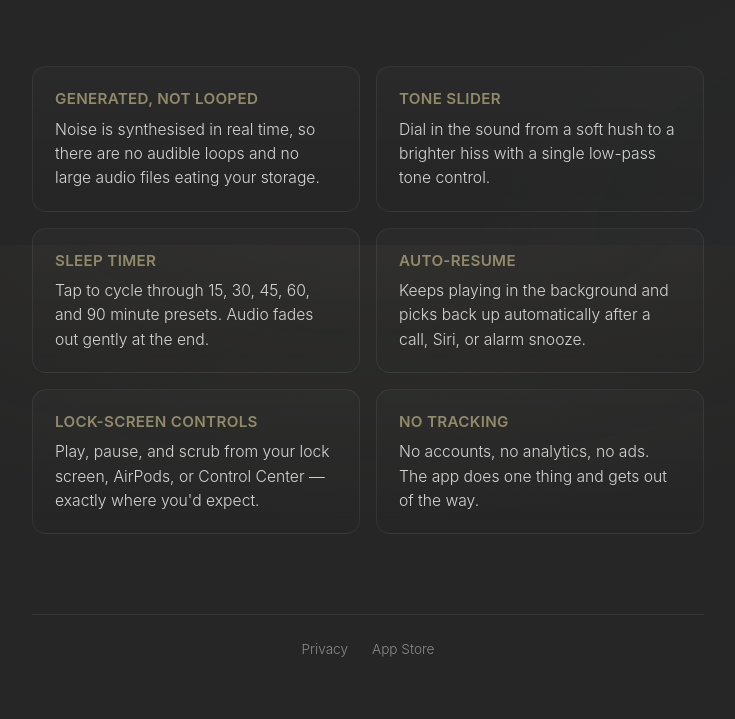
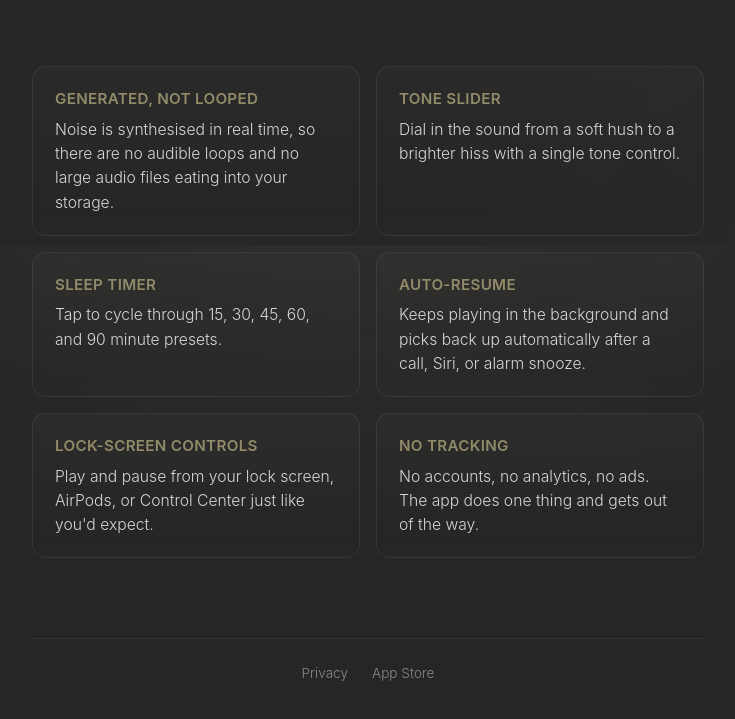
Before and after one commit to edvanbeinum/nightknight.co, a plain HTML site: page index.html in a window 1280 px wide. Shown: the part 555-1274 px from the top of the page, without its empty margins (272-1007 px from the left). Drawn offline with Linux system fonts and the light colour scheme.

Commit message:
Updates copy

```diff
--- a/index.html
+++ b/index.html
@@ -37,15 +37,15 @@
     <section class="features" aria-label="Features">
       <div class="feature">
         <h3>Generated, not looped</h3>
-        <p>Noise is synthesised in real time, so there are no audible loops and no large audio files eating your storage.</p>
+        <p>Noise is synthesised in real time, so there are no audible loops and no large audio files eating into your storage.</p>
       </div>
       <div class="feature">
         <h3>Tone slider</h3>
-        <p>Dial in the sound from a soft hush to a brighter hiss with a single low-pass tone control.</p>
+        <p>Dial in the sound from a soft hush to a brighter hiss with a single tone control.</p>
       </div>
       <div class="feature">
         <h3>Sleep timer</h3>
-        <p>Tap to cycle through 15, 30, 45, 60, and 90 minute presets. Audio fades out gently at the end.</p>
+        <p>Tap to cycle through 15, 30, 45, 60, and 90 minute presets.</p>
       </div>
       <div class="feature">
         <h3>Auto-resume</h3>
@@ -53,7 +53,7 @@
       </div>
       <div class="feature">
         <h3>Lock-screen controls</h3>
-        <p>Play, pause, and scrub from your lock screen, AirPods, or Control Center — exactly where you'd expect.</p>
+        <p>Play and pause from your lock screen, AirPods, or Control Center just like you'd expect.</p>
       </div>
       <div class="feature">
         <h3>No tracking</h3>
```
